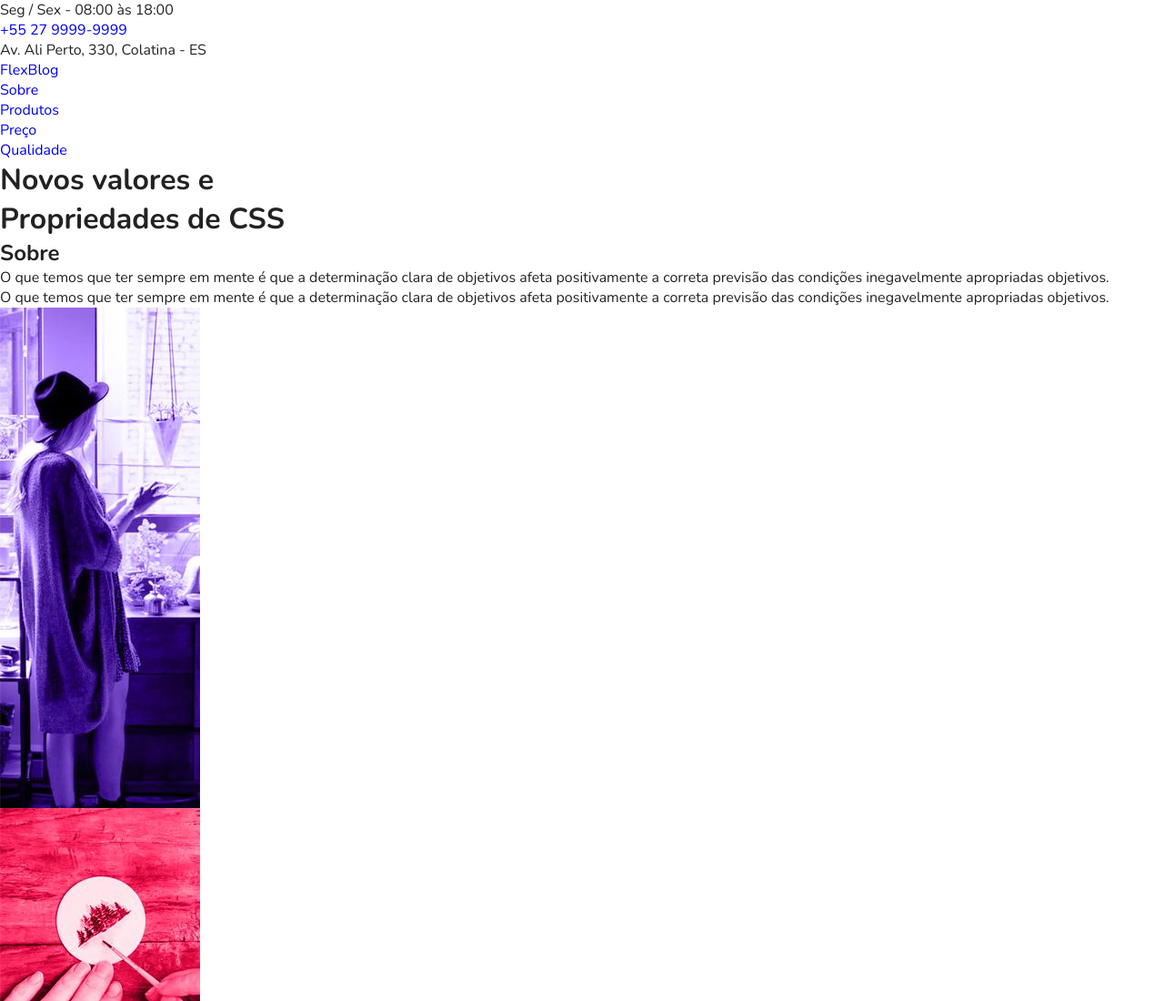
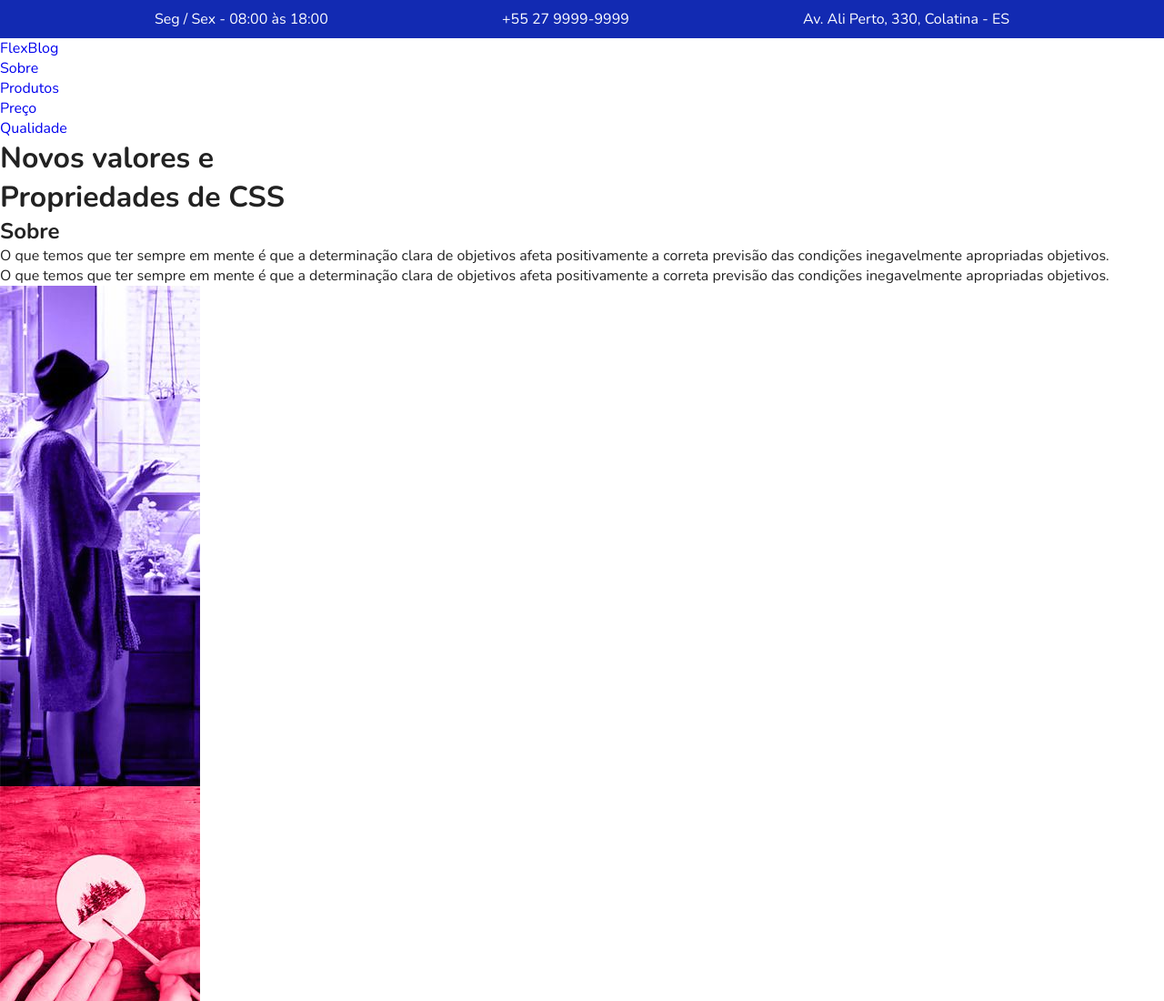
Before and after one commit to gustavolinhaus/flexblog, a plain HTML site: page index.html in a window 1280 px wide. Shown: the top 1100 px of the page at 91% size. Drawn offline with nearby package versions, Linux system fonts and the light colour scheme.

Commit message:
superinfo

```diff
--- a/css/style.css
+++ b/css/style.css
@@ -24,3 +24,27 @@ img {
 * {
 	box-sizing: border-box;
 }
+
+/*Superinfo*/
+
+.superinfo-bg {
+	background: #122ab2;
+	color: white;
+}
+
+.superinfo {
+	max-width: 960px;
+	margin: 0 auto;
+	display: flex;
+	justify-content: space-between;
+	flex-wrap: wrap;
+	padding-top: 10px;
+}
+
+.superinfo p, .superinfo a{
+	margin: 0 10px 10px 10px;
+}
+
+.superinfo a {
+	color: white;
+}
```
